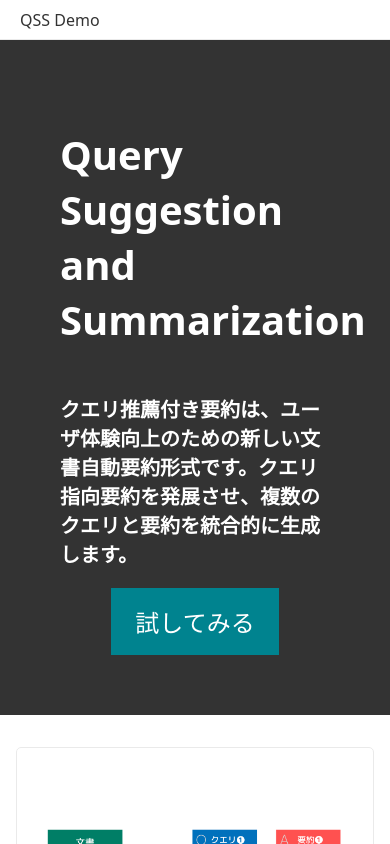
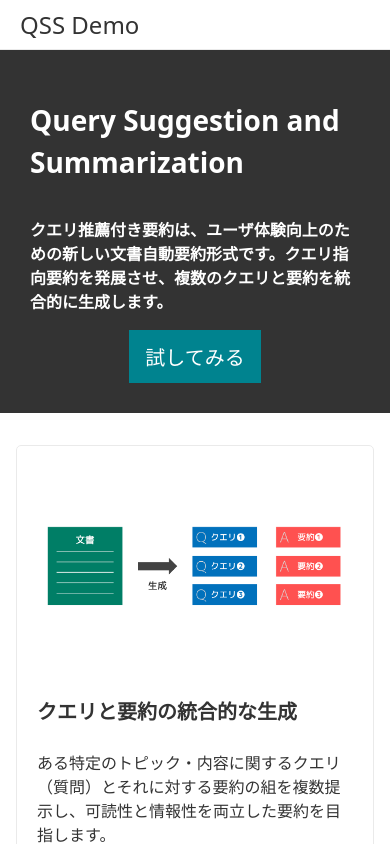
Before and after one commit to aya-se/qss-demo, a Next.js app: page / in a window 390 px wide. Shown: the top 844 px of the page. Built offline with nearby package versions, Linux system fonts and the light colour scheme.

Commit message:
Implement Responsive design

```diff
--- a/styles/Header.module.scss
+++ b/styles/Header.module.scss
@@ -7,8 +7,8 @@
   padding: 0 40px;
   border-bottom: 1px solid #eaeaea;
 
-  @include v.mq(sm) {
-    height: 40px;
+  @include v.mq() {
+    height: 50px;
     padding: 0 20px;
   }
 }
@@ -25,8 +25,7 @@
   font-size: 1.75rem;
   margin: auto 0;
   text-decoration: none;
-
-  @include v.mq(sm) {
-    font-size: 1rem;
+  @include v.mq() {
+    font-size: 1.5rem;
   }
 }
--- a/styles/Home.module.scss
+++ b/styles/Home.module.scss
@@ -6,13 +6,24 @@
   color: white;
   justify-content: center;
   padding: 60px;
+  @include v.mq() {
+    padding: 30px;
+  }
   .top_title {
     width: 100%;
     font-size: 2.5rem;
+    line-height: 1.5;
+    @include v.mq() {
+      font-size: 1.75rem;
+    }
   }
   .top_description {
     width: 100%;
     font-size: 1.25rem;
+    line-height: 1.5;
+    @include v.mq() {
+      font-size: 1rem;
+    }
   }
   .top_button {
     font-size: 1.5rem;
@@ -25,6 +36,10 @@
     text-decoration: none;
     &:hover {
       background-color: #0071bc;
+    }
+    @include v.mq() {
+      font-size: 1.25rem;
+      padding: 0.75rem 1rem;
     }
   }
 }
--- a/styles/InfoCard.module.scss
+++ b/styles/InfoCard.module.scss
@@ -1,3 +1,5 @@
+@use "variables" as v;
+
 .info_card {
   width: 420px;
   background-color: #fff;
@@ -13,10 +15,12 @@
     margin-bottom: 10px;
   }
   .info_card_content {
-    vertical-align: top;
     .info_card_title {
       font-size: 1.5rem;
       margin-bottom: 10px;
+      @include v.mq() {
+        font-size: 1.25rem;
+      }
     }
     .info_card_description {
       font-size: 1rem;
--- a/styles/SwitchButton.module.scss
+++ b/styles/SwitchButton.module.scss
@@ -1,8 +1,13 @@
+@use "variables" as v;
+
 .toggle_button {
   position: relative;
   width: 4rem;
   height: 2rem;
   margin: auto;
+  @include v.mq() {
+    margin-top: 1rem;
+  }
 
   .toggle_input {
     position: absolute;
--- a/styles/_variables.scss
+++ b/styles/_variables.scss
@@ -1,16 +1,5 @@
-$breakpoints: (
-  "sm": 576px,
-  "md": 768px,
-  "lg": 992px,
-  "xl": 1200px,
-);
-
-@mixin mq($size) {
-  @media screen and (max-width: #{map-get($breakpoints, $size)}) {
+@mixin mq() {
+  @media screen and (max-width: 640px) {
     @content;
   }
 }
-
-// width
-$base-pc-width: 950px;
-$large-pc-width: 768px;
--- a/styles/globals.scss
+++ b/styles/globals.scss
@@ -23,6 +23,9 @@ div {
 main {
   padding: 2.5rem;
   min-height: calc(100vh - 172px);
+  @include v.mq() {
+    padding: 1rem;
+  }
 }
 
 a {
@@ -35,7 +38,7 @@ a {
 ul {
   margin-block-end: 0;
   padding-inline-start: 20px;
-  @include v.mq(md) {
+  @include v.mq() {
     padding-inline-start: 15px;
   }
 }
```
Also changed, not shown: styles/Accordion.module.scss (+16 -1 lines), styles/Summary.module.scss (+12 -0 lines).
